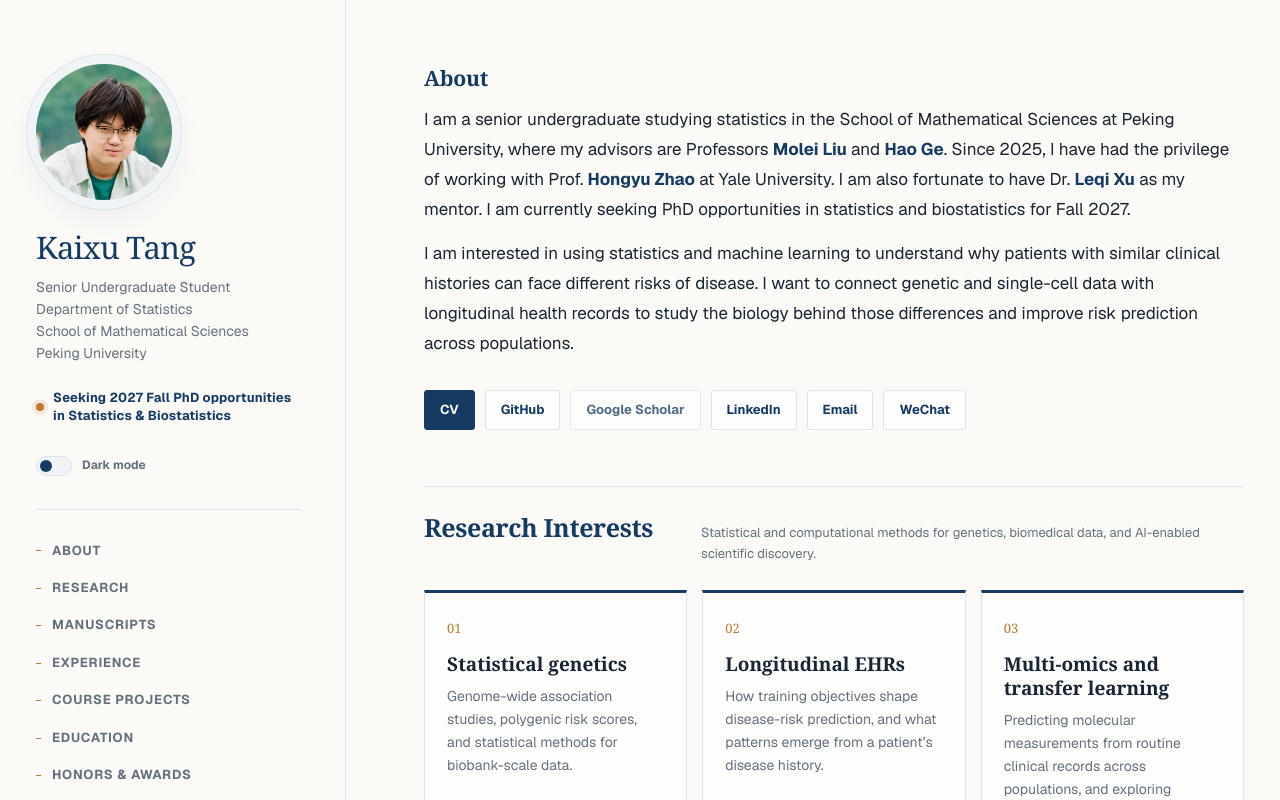
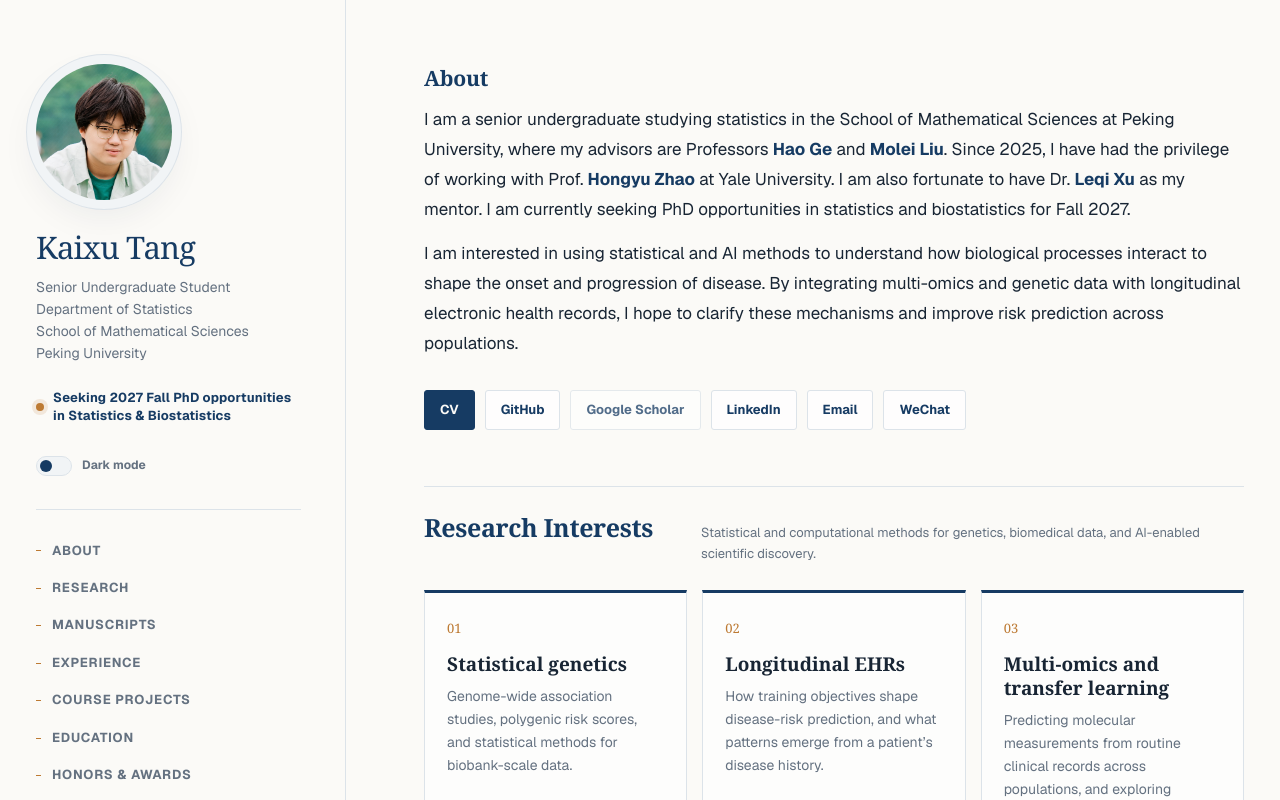
Before and after one commit to KaixuTang/KaixuTang.github.io, a Next.js app: page / in a window 1280 px wide. Shown: the top 800 px of the page. Built offline with nearby package versions, Linux system fonts and the light colour scheme.

Commit message:
Reorder PKU advisors and clarify research interests in About

```diff
--- a/app/page.tsx
+++ b/app/page.tsx
@@ -159,18 +159,18 @@ export default function Home() {
             <p>
               I am a senior undergraduate studying statistics in the School of
               Mathematical Sciences at Peking University, where my advisors are
-              Professors <a href="https://moleibobliu.github.io/" target="_blank" rel="noreferrer">Molei Liu</a> and <a href="http://faculty.bicmr.pku.edu.cn/~gehao/" target="_blank" rel="noreferrer">Hao Ge</a>.
+              Professors <a href="http://faculty.bicmr.pku.edu.cn/~gehao/" target="_blank" rel="noreferrer">Hao Ge</a> and <a href="https://moleibobliu.github.io/" target="_blank" rel="noreferrer">Molei Liu</a>.
               Since 2025, I have had the privilege of working with
               Prof. <a href="https://zhaocenter.org/" target="_blank" rel="noreferrer">Hongyu Zhao</a> at Yale University.
               I am also fortunate to have Dr. <a href="https://leqixu.github.io/" target="_blank" rel="noreferrer">Leqi Xu</a> as my mentor.
               I am currently seeking PhD opportunities in statistics and biostatistics for Fall 2027.
             </p>
             <p>
-              I am interested in using statistics and machine learning to understand
-              why patients with similar clinical histories can face different risks
-              of disease. I want to connect genetic and single-cell data with
-              longitudinal health records to study the biology behind those
-              differences and improve risk prediction across populations.
+              I am interested in using statistical and AI methods to understand
+              how biological processes interact to shape the onset and progression
+              of disease. By integrating multi-omics and genetic data with
+              longitudinal electronic health records, I hope to clarify these
+              mechanisms and improve risk prediction across populations.
             </p>
           </div>
 
```
